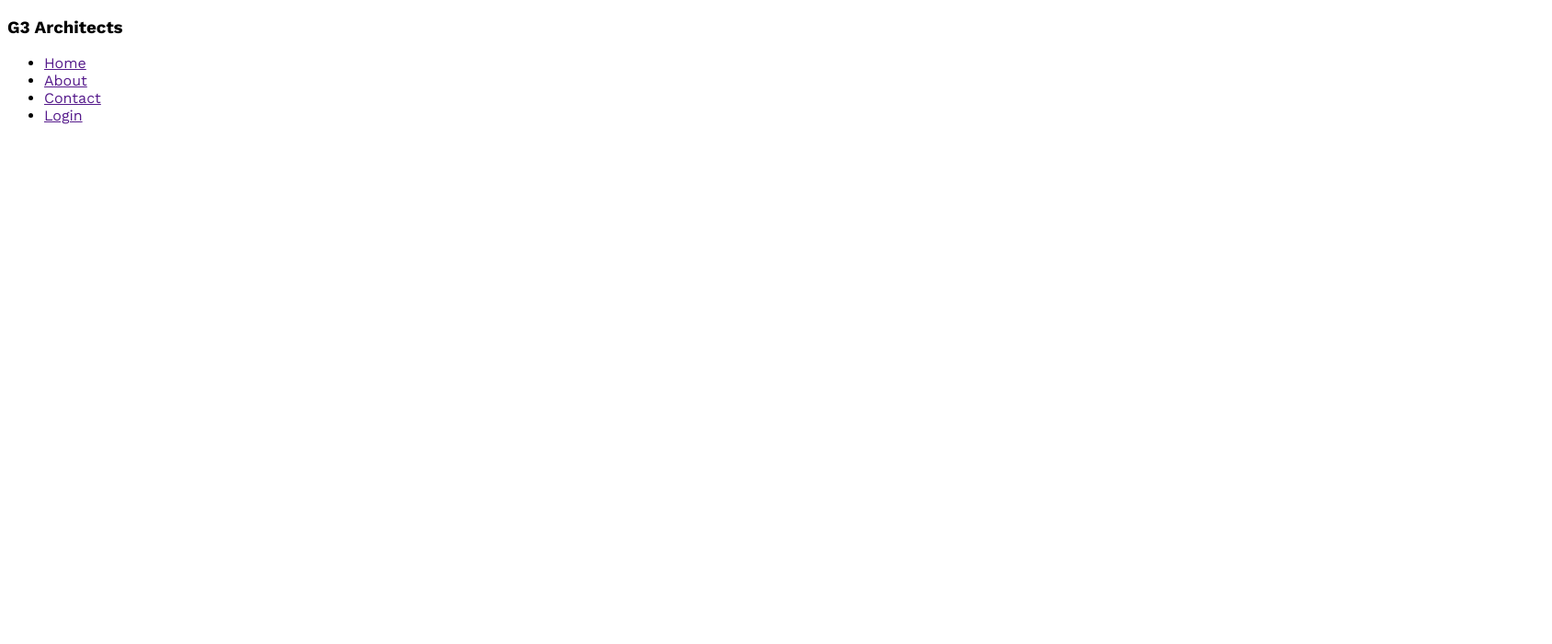
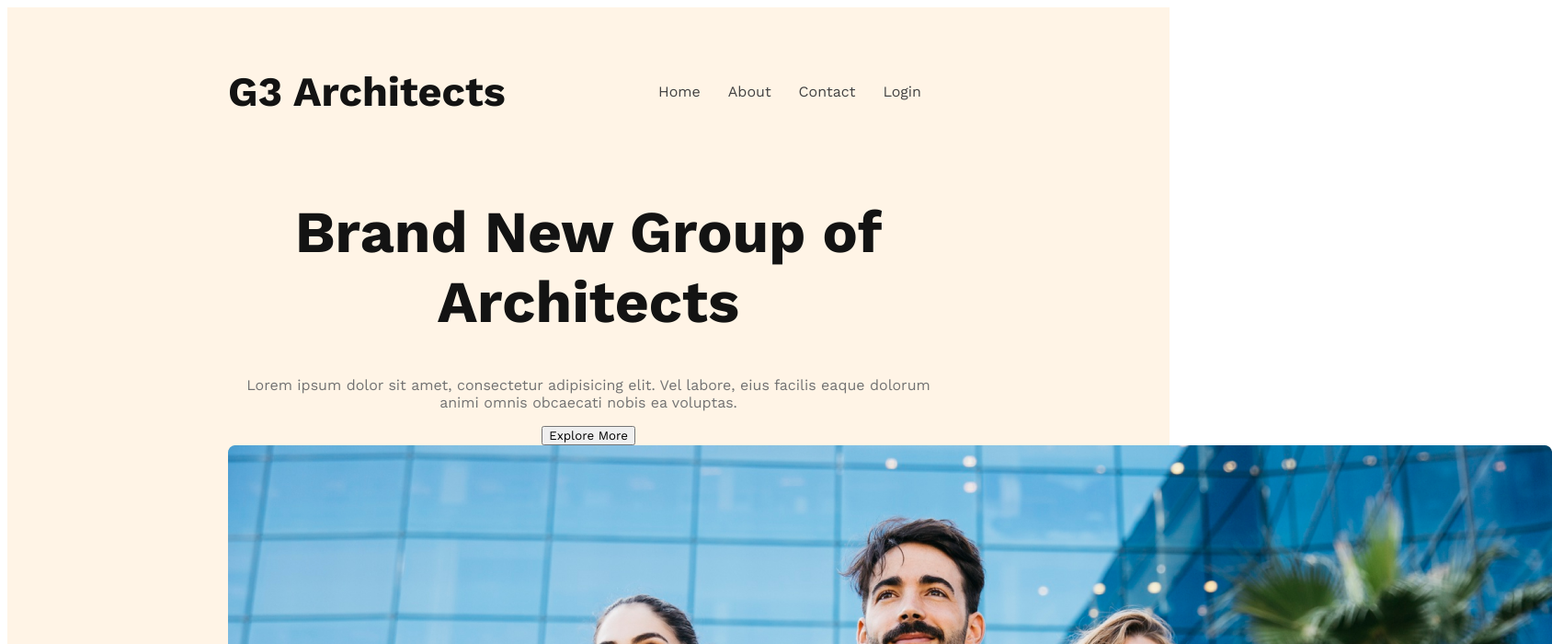
Before and after one commit to imabdmomin/g3-architects-website, a plain HTML site: page index.html in a window 1280 px wide. Shown: the top 700 px of the page at 92% size, 1688 px wide, since content can reach past the window. Drawn offline with nearby package versions, Linux system fonts and the light colour scheme.

Commit message:
banner content added

```diff
--- a/index.html
+++ b/index.html
@@ -1,13 +1,17 @@
 <!DOCTYPE html>
 <html lang="en">
+
 <head>
     <meta charset="UTF-8">
     <meta name="viewport" content="width=device-width, initial-scale=1.0">
     <title>G3 Architects</title>
     <link rel="stylesheet" href="./styles/architects.css">
 </head>
+
 <body>
-    <nav> <h3>G3 Architects</h3>
+    <header>
+        <nav>
+            <h3 class="nav-title">G3 Architects</h3>
             <ul>
                 <li><a href="">Home</a></li>
                 <li><a href="">About</a></li>
@@ -15,6 +19,18 @@
                 <li><a href="">Login</a></li>
             </ul>
         </nav>
+        <div class="banner">
+            <div class="banner-content">
+                <h1 class="banner-title">Brand New
+                    Group of Architects
+                </h1>
+                <p class="banner-description">Lorem ipsum dolor sit amet, consectetur adipisicing elit. Vel labore, eius facilis eaque dolorum animi omnis obcaecati nobis ea voluptas.</p>
+                <button class="btn-primary">Explore More</button>
+            </div>
+            <img src="./images/banner.png   " alt="">
+        </div>
 
+    </header>
 </body>
+
 </html>
--- a/styles/architects.css
+++ b/styles/architects.css
@@ -1,6 +1,58 @@
+/* work Sans fonts from google */
 @import url('https://fonts.googleapis.com/css2?family=Open+Sans:wght@400;700;800&family=Work+Sans:wght@400;600;700;800&display=swap');
-
+/* shared styles */
 * {
     font-family: 'Open Sans', sans-serif;
     font-family: 'Work Sans', sans-serif;
 }
+
+.btn-primary{
+
+}
+/* header styles */
+
+header{
+    background-color: rgba(255, 144, 14, 0.10);
+    padding: 20px 240px;
+}
+.nav-title{
+    font-size: 2.81rem;
+    color: #131313;
+    font-weight: 700;
+}
+nav{
+   display: flex;
+    justify-content: space-between;
+    align-items: center;
+
+}
+nav li {
+    list-style: none;
+    margin-right: 30px;
+    font-weight: 500;
+    font-size: 1rem;
+}
+nav > ul{
+   display: flex;
+
+}
+nav li a{
+    text-decoration: none;
+    color: #424242;
+
+
+}
+/* banner styles */
+.banner-content{
+    max-width: 800px;
+    text-align: center;
+    margin: 0 auto;
+}
+.banner-title{
+    color: #131313;
+    font-size: 4rem;
+    font-weight: 700;
+}
+.banner-description{
+    color: #727272;
+}
```
Also changed, not shown: images/architect.png (added), images/banner.png (added), images/icons/customers.png (added), images/icons/email.png (added), images/icons/projects.png (added), images/icons/ribon.png (added), images/sponsors/amazon.png (added), images/sponsors/figma.png (added), images/sponsors/google.png (added), images/sponsors/spotify.png (added), images/sponsors/telerama.png (added), images/team1.png (added), images/team2.png (added), images/team3.png (added), 1 more files. Lines whose indentation alone changed are shown as unchanged.
